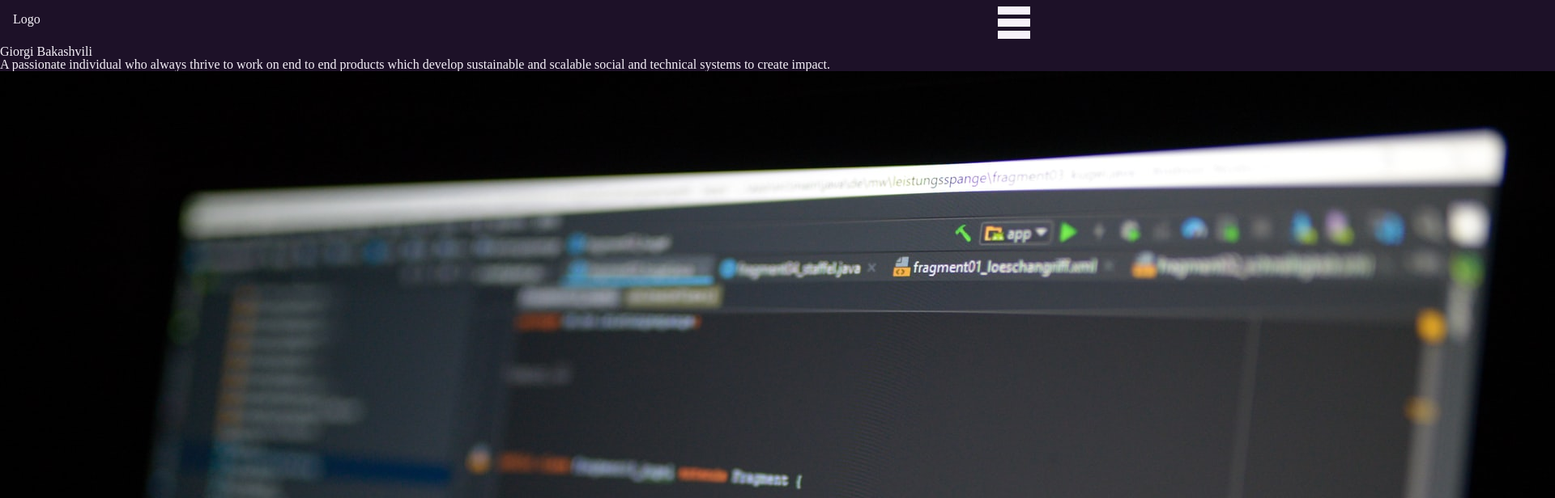
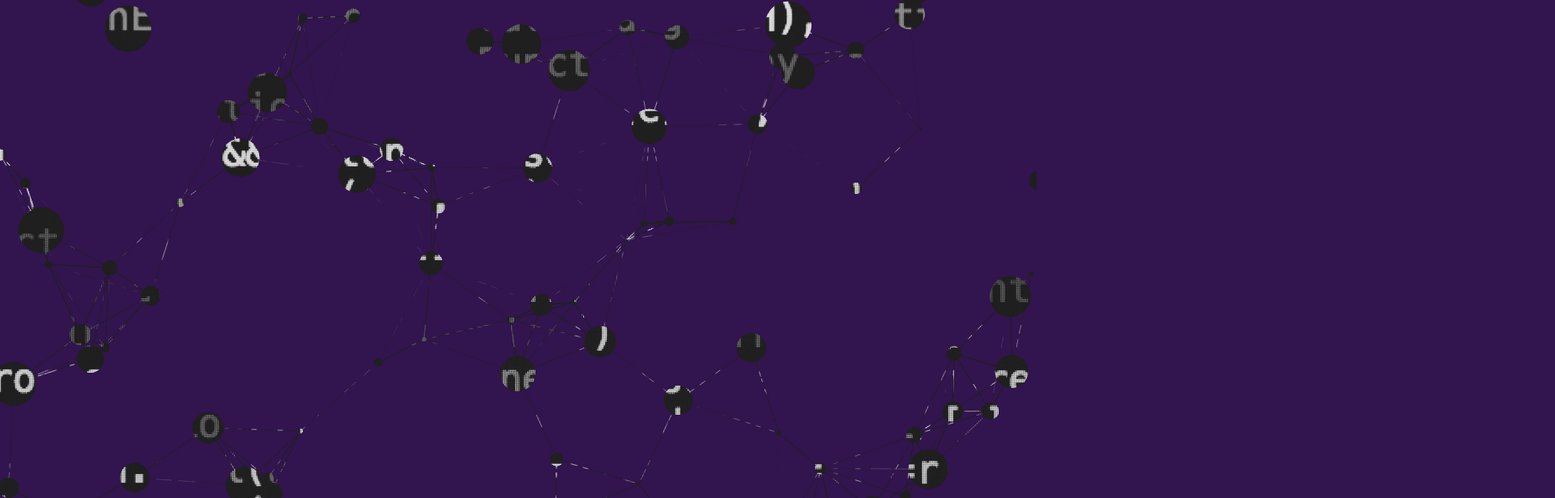
Before and after one commit to MrGio7/portfolio, a React (Create React App) app: page / in a window 1280 px wide. Shown: the top 616 px of the page at 81% size, 1920 px wide, since content can reach past the window. Built offline with nearby package versions, Linux system fonts and the light colour scheme.

Commit message:
imported particles

```diff
--- a/src/components/pages/home.js
+++ b/src/components/pages/home.js
@@ -1,5 +1,6 @@
 import React from "react";
 import greetingImg from "../../assets/img/greeting.jpg";
+import Particles from "react-tsparticles";
 
 class Home extends React.Component {
   constructor(props) {
@@ -22,7 +23,107 @@ class Home extends React.Component {
               technical systems to create impact.
             </p>
           </div>
-            <img src={greetingImg} alt="greeting" />
+          <Particles
+            id="tsparticles"
+            options={{
+              position: "relative",
+              background: {
+                color: {
+                  value: "#ffffff",
+                },
+                image: `url(${greetingImg})`,
+                position: "relative",
+                repeat: "no-repeat",
+                size: "cover",
+              },
+              backgroundMask: {
+                cover: {
+                  color: {
+                    value: "#32144f",
+                  },
+                },
+                enable: true,
+              },
+              interactivity: {
+                events: {
+                  onClick: {
+                    enable: true,
+                    mode: "push",
+                  },
+                  onHover: {
+                    enable: true,
+                    mode: "bubble",
+                    parallax: {
+                      force: 60,
+                    },
+                  },
+                },
+                modes: {
+                  bubble: {
+                    distance: 400,
+                    duration: 2,
+                    opacity: 1,
+                    size: 100,
+                  },
+                  grab: {
+                    distance: 400,
+                  },
+                },
+              },
+              particles: {
+                color: {
+                  value: "#ffffff",
+                },
+                links: {
+                  color: {
+                    value: "#ffffff",
+                  },
+                  distance: 150,
+                  enable: true,
+                },
+                move: {
+                  attract: {
+                    rotate: {
+                      x: 600,
+                      y: 1200,
+                    },
+                  },
+                  enable: true,
+                  outModes: {
+                    bottom: "out",
+                    left: "out",
+                    right: "out",
+                    top: "out",
+                  },
+                },
+                number: {
+                  density: {
+                    enable: true,
+                  },
+                  value: 80,
+                },
+                opacity: {
+                  animation: {
+                    speed: 1,
+                    minimumValue: 0.1,
+                  },
+                },
+                size: {
+                  random: {
+                    enable: true,
+                  },
+                  value: {
+                    min: 1,
+                    max: 30,
+                  },
+                  animation: {
+                    speed: 40,
+                    minimumValue: 0.1,
+                  },
+                },
+              },
+            }}
+          />
         </div>
       </div>
     );
--- a/src/style/_variables.scss
+++ b/src/style/_variables.scss
@@ -2,4 +2,4 @@
 $magnolia: #F6F1F9;
 $plumpPurple: #5941A9;
 $darkLiver: #514F59;
-$darkPurple: #1D1128;
+$darkPurple: #32144f;
--- a/src/style/index.scss
+++ b/src/style/index.scss
@@ -1,3 +1,4 @@
 @use "components/reset";
 @use "components/base";
 @use "components/navBar";
+@use "pages/home";
--- /dev/null
+++ b/src/style/pages/_home.scss
@@ -0,0 +1,33 @@
+@use "../variables" as *;
+
+.home{
+    width:100%;
+
+    .greeting{
+        width: 100%;
+        display: flex;
+        flex-direction: column;
+        justify-content: center;
+        align-items: center;
+        overflow: hidden;
+
+        .text{
+            width: 90%;
+            padding: 1rem 0.5rem;
+            background-color: $magnolia;
+            color: $darkLiver;
+            font-size: 1rem;
+            border-radius: 5px;
+        }
+
+        #tsparticles{
+            width: 100%;
+            height: 200vw;
+
+            canvas{
+                position: relative !important;
+            }
+        }
+
+    }
+}
```
Also changed, not shown: src/assets/img/greeting.jpg.
